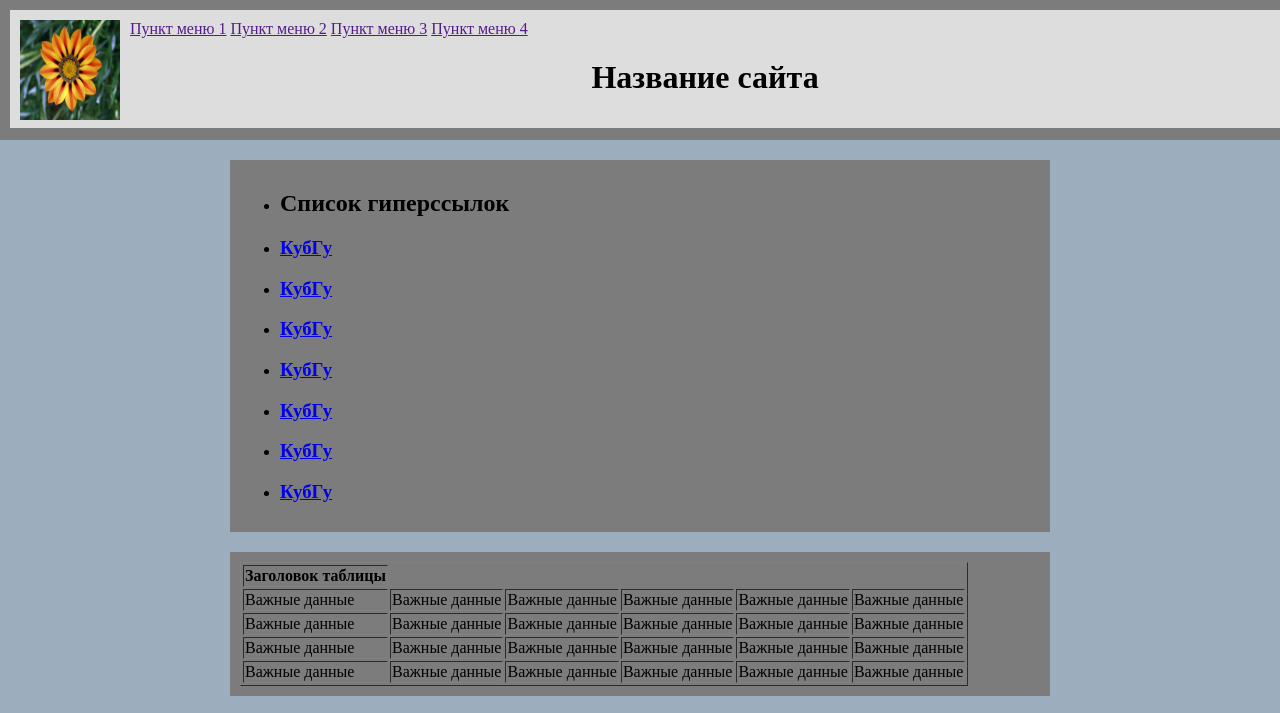
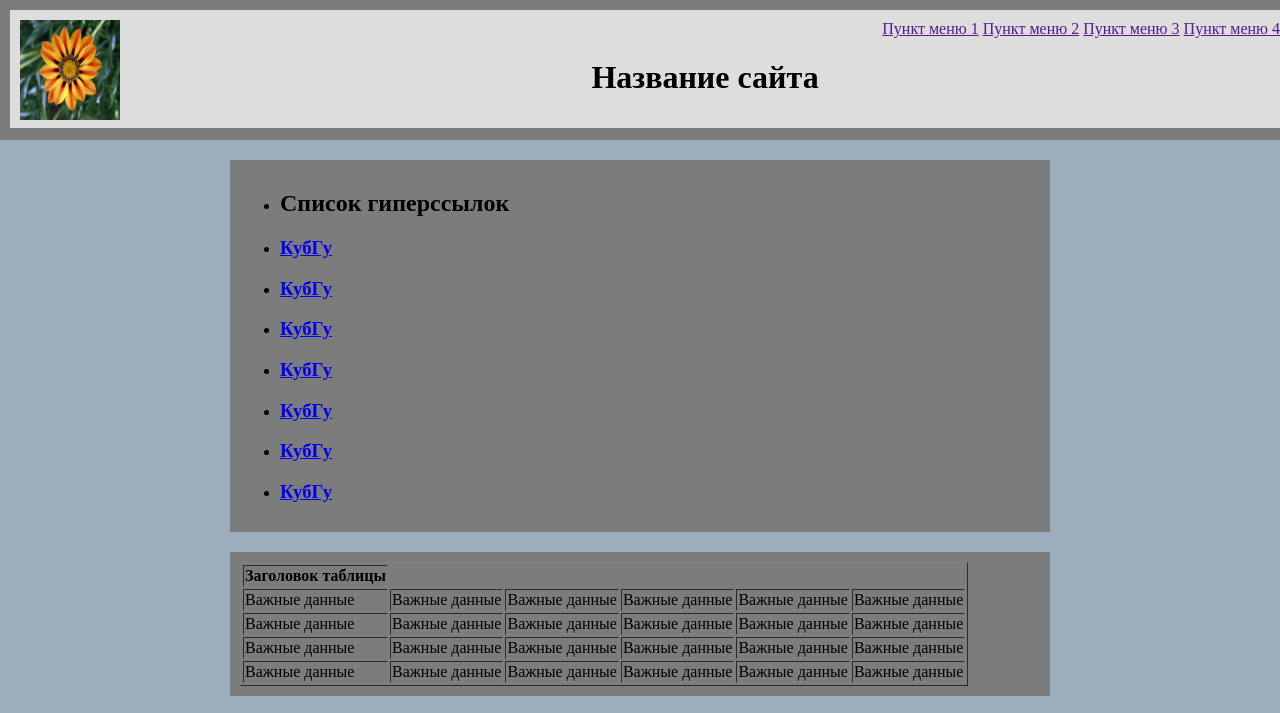
Before and after one commit to Xtison/task1, a plain HTML site: page index.html in a window 1280 px wide. Shown: the top 713 px of the page. Drawn offline with Linux system fonts and the light colour scheme.

Commit message:
Update index.html

```diff
--- a/index.html
+++ b/index.html
@@ -8,7 +8,7 @@
 
     <div style="width:100%; background-color:#7c7c7c; padding: 10px; height:120px;">
       <img style="float:left; margin:10px; width:100px; height:100px;" src="image.jpg" alt="Цветок" />
-      <div style="background-color:#ddd; padding:10px; margin-right: auto;"><a href="" style="text-align: right; text-align: right;">Пункт меню 1</a> <a href="" style="text-align: right;"> Пункт меню 2</a> <a href="" style="text-align: right;"> Пункт меню 3</a> <a href="" style="text-align: right;"> Пункт меню 4</a><br><center><h1>Название сайта</h1></center></div>
+      <div style="background-color:#ddd; padding:10px; margin-right: auto; text-align: right;"><a href="" style="text-align: right; text-align: right;">Пункт меню 1</a> <a href="" style="text-align: right;"> Пункт меню 2</a> <a href="" style="text-align: right;"> Пункт меню 3</a> <a href="" style="text-align: right;"> Пункт меню 4</a><br><center><h1>Название сайта</h1></center></div>
     </div>
 
     <div style="max-width:800px; background-color:#7c7c7c; margin: 0 auto; margin-top:20px; padding:10px; text-align: justify;">
```
